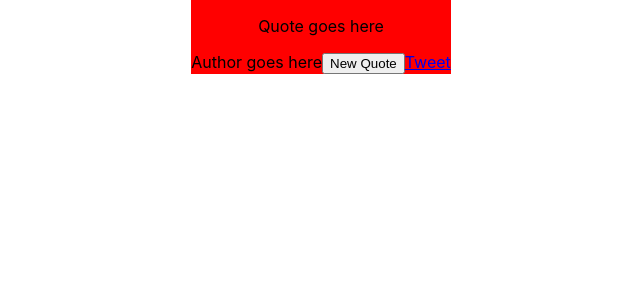
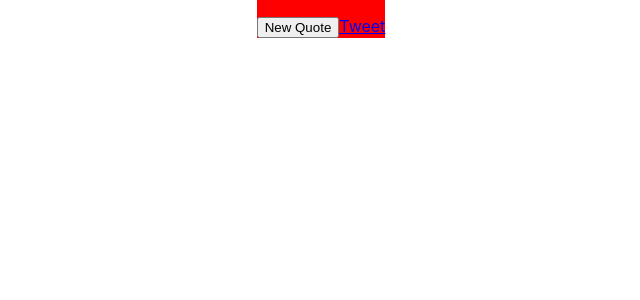
Before and after one commit to Ceddyp19/Random-Quote-Machine, a React (Create React App) app in the folder random-quote-machine/: page / in a window 1280 px wide. Shown: the top 300 px of the page, without its empty margins (319-959 px from the left). Built offline with nearby package versions, Linux system fonts and the light colour scheme.

Commit message:
trying to get setState to work properly

```diff
--- a/random-quote-machine/src/QuoteBox.js
+++ b/random-quote-machine/src/QuoteBox.js
@@ -5,25 +5,34 @@ import QuoteGenerator from './QuoteGenerator';
 export default class QuoteBox extends React.Component {
     constructor(props) {
         super(props)
-        this.state={quote: '', author: ''}
+        this.state = { text: '', author: '' }
         this.getQuote = this.getQuote.bind(this);
     }
 
+
     getQuote() {
-        console.log('it works')
+   let randomQuote;
         fetch("https://type.fit/api/quotes")
             .then(function (response) {
                 return response.json();
             })
             .then(function (data) {
-            console.log(data);
+                // console.log(data);
+                 randomQuote = data[Math.floor(Math.random() * 1650)]
+                console.log('random', randomQuote.author)
+                // text = randomQuote.text;
+                // author = randomQuote.author;
             });
+            console.log('fsafds', randomQuote)
+        this.setState({ text: randomQuote.text, author: randomQuote.author })
+        // console.log('quote', this.state.text, this.state.author)
     }
 
-render(){
+
+    render() {
         return (
             <div id='quote-box' style={{ backgroundColor: 'red', display: 'inline-block' }}>
-            <QuoteGenerator getQuote={this.getQuote} author={this.state.author} text={this.state.text}/>
+                <QuoteGenerator getQuote={this.getQuote} author={this.state.author} text={this.state.text} />
             </div>
         )
     }
--- a/random-quote-machine/src/QuoteGenerator.js
+++ b/random-quote-machine/src/QuoteGenerator.js
@@ -1,10 +1,11 @@
 import React, { Component } from 'react';
 
 const QuoteGenerator = (props) => {
+    console.log('quote',props.text, props.author)
     return (
         <div>
-            <blockquote id='text'> Quote goes here</blockquote>
-            <span id='author'>Author goes here</span>
+            <blockquote id='text'>{props.text}</blockquote>
+            <span id='author'>{props.author}</span>
             <button id='new-quote' onClick={props.getQuote}>New Quote</button>
             <a href='#' id='tweet-quote'>Tweet</a>
         </div>
```
Also changed, not shown: 1 other file (tests, documents, lock files or other folders). Lines whose indentation alone changed are shown as unchanged.
